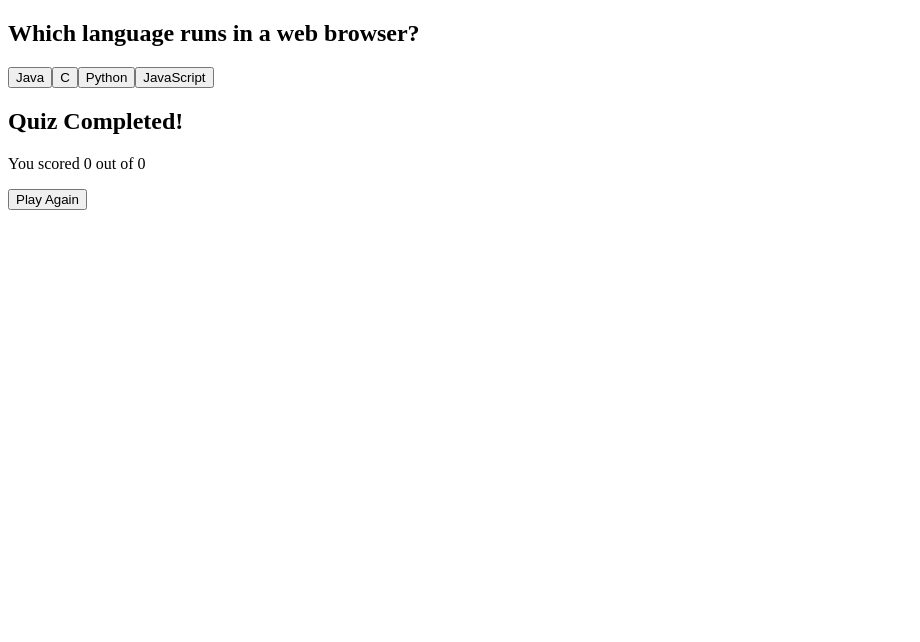
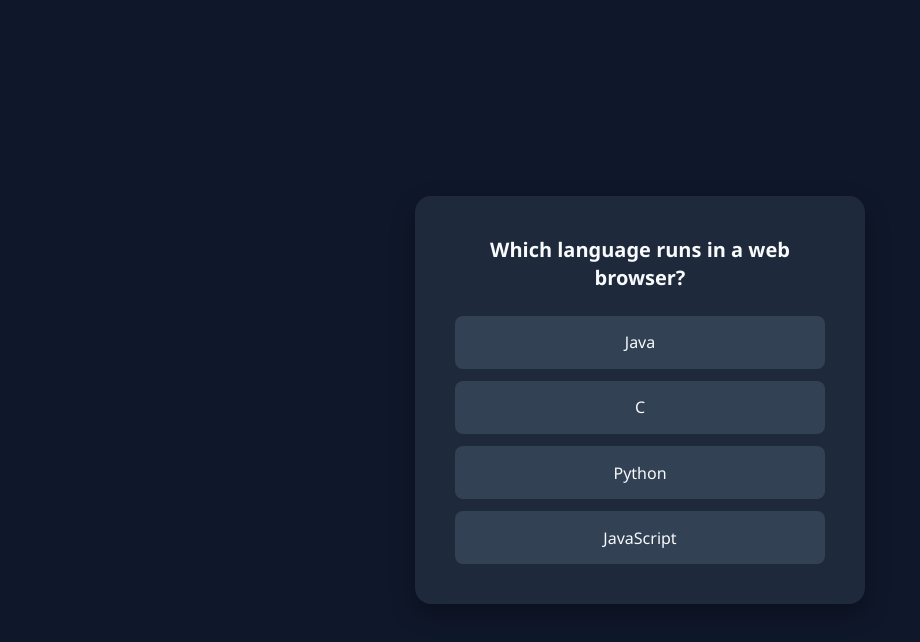
Before and after one commit to Adamawad1131/Digital-quiz-, a plain HTML site: page index.html in a window 1280 px wide. Shown: the whole page, without its empty margins (0-920 px from the left). Drawn offline with Linux system fonts and the light colour scheme.

Commit message:
Update style.css

```diff
--- a/style.css
+++ b/style.css
@@ -1,24 +1,78 @@
-<!DOCTYPE html>
-<html lang="en">
-<head>
-  <meta charset="UTF-8">
-  <title>Quick Quiz App</title>
-  <link rel="stylesheet" href="style.css">
-</head>
-<body>
-  <div class="quiz-container">
-    <h2 id="question">Question Text</h2>
-    <div id="answer-buttons" class="btn-grid">
-      <button class="btn">Option 1</button>
-      <button class="btn">Option 2</button>
-      <button class="btn">Option 3</button>
-      <button class="btn">Option 4</button>
-    </div>
-    <div id="score-container" class="hide">
-      <h3>Your Score: <span id="score">0</span> / <span id="total">0</span></h3>
-      <button onclick="location.reload()">Restart</button>
-    </div>
-  </div>
-  <script src="script.js"></script>
-</body>
-</html>
+* {
+  box-sizing: border-box;
+  margin: 0;
+  padding: 0;
+  font-family: 'Segoe UI', Tahoma, Geneva, Verdana, sans-serif;
+}
+
+body {
+  background: #0f172a;
+  color: #f8fafc;
+  display: flex;
+  justify-content: center;
+  align-items: center;
+  min-height: 100vh;
+}
+
+.quiz-card {
+  background: #1e293b;
+  padding: 2.5rem;
+  border-radius: 16px;
+  box-shadow: 0 10px 25px rgba(0, 0, 0, 0.3);
+  width: 90%;
+  max-width: 450px;
+  text-align: center;
+}
+
+h2 {
+  font-size: 1.25rem;
+  margin-bottom: 1.5rem;
+  line-height: 1.4;
+}
+
+.btn-grid {
+  display: flex;
+  flex-direction: column;
+  gap: 0.75rem;
+}
+
+.btn {
+  background: #334155;
+  color: #f8fafc;
+  border: 2px solid transparent;
+  padding: 0.85rem 1rem;
+  border-radius: 8px;
+  font-size: 1rem;
+  cursor: pointer;
+  transition: all 0.2s ease;
+}
+
+.btn:hover {
+  background: #475569;
+  border-color: #38bdf8;
+}
+
+.restart-btn {
+  background: #0284c7;
+  margin-top: 1rem;
+  width: 100%;
+}
+
+.restart-btn:hover {
+  background: #0369a1;
+}
+
+.score-text {
+  font-size: 1.1rem;
+  margin: 1rem 0;
+  color: #94a3b8;
+}
+
+#score {
+  color: #38bdf8;
+  font-weight: bold;
+}
+
+.hide {
+  display: none !important;
+}
```
